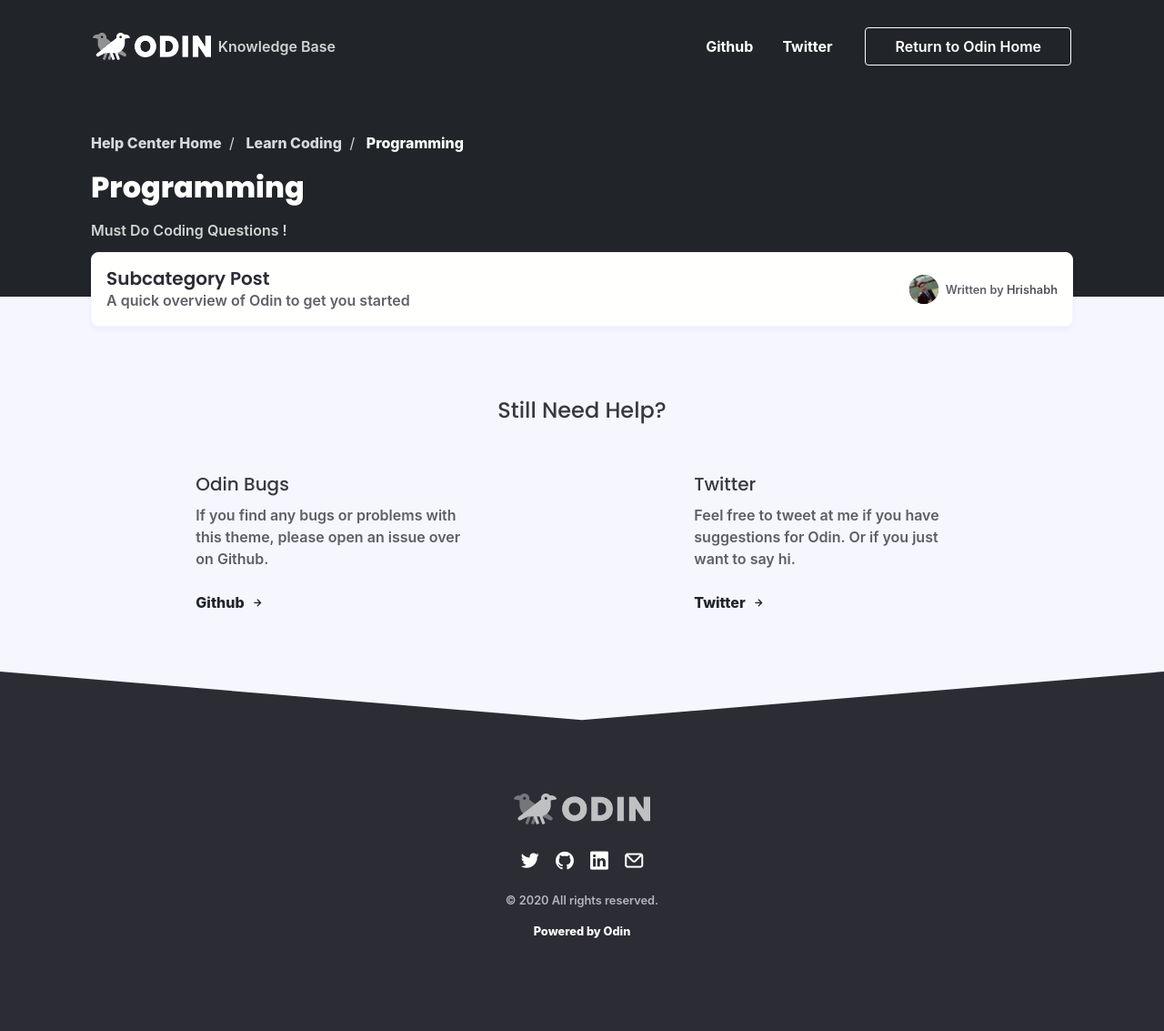
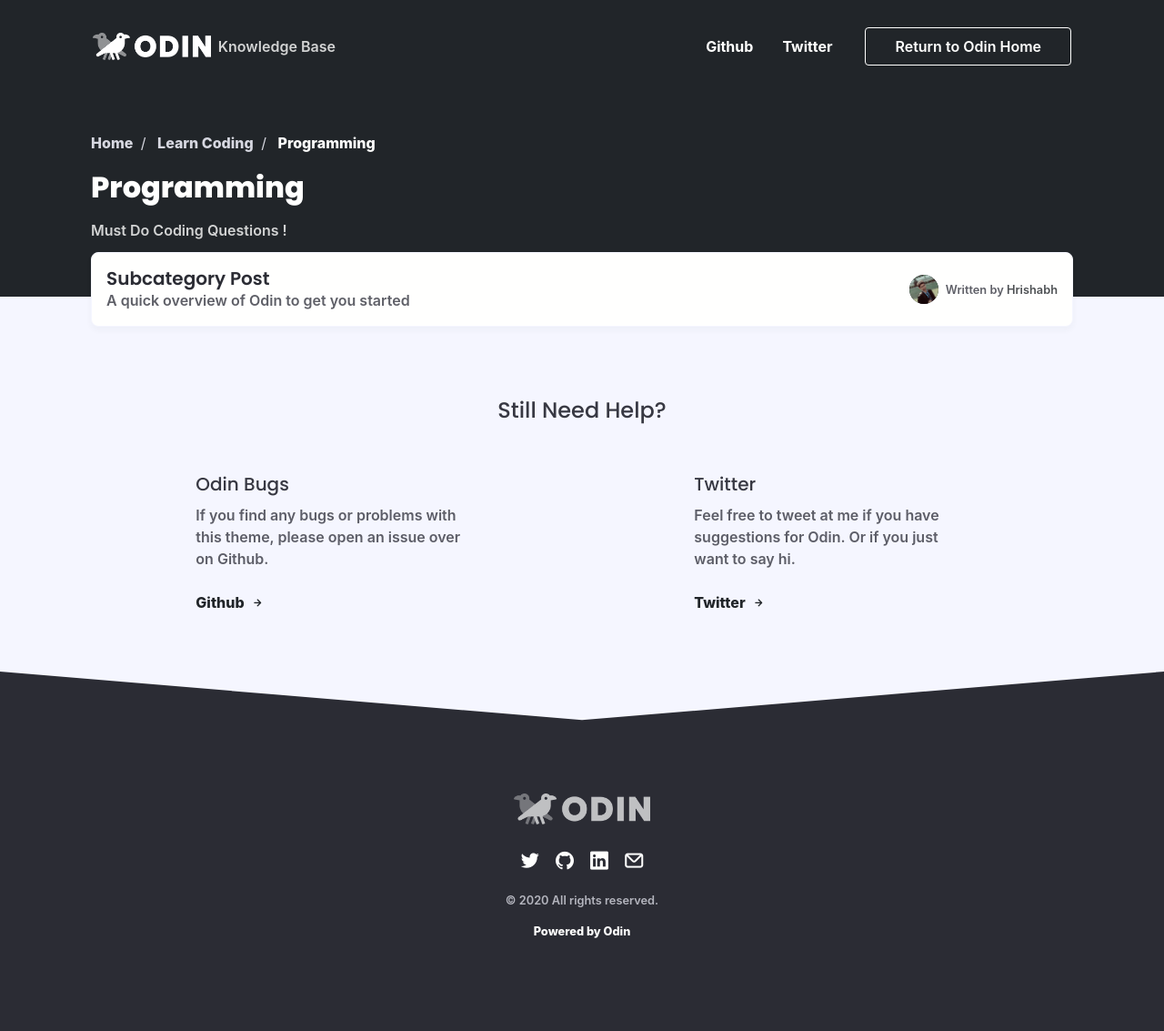
Before and after one commit to h4rishabh/hrish4bh.github.io-Old, a Jekyll site: the page built from subcategory-one.html, in a window 1280 px wide. Shown: the whole page at 91% size. Built offline with Jekyll 4.4.1, drawn with Linux system fonts in a browser that asks for light colours; nearby versions of some CDN libraries; some web fonts are replaced; comment, search, counter and statistics services are not loaded.

Commit message:
Some Changes

```diff
--- a/_layouts/category.html
+++ b/_layouts/category.html
@@ -15,7 +15,7 @@ layout: default
       <div class="column col-12">
         <ul class="breadcrumb">
           <li class="breadcrumb-item">
-            <a href="{{ site.url }}{{ site.baseurl }}">Help Center Home</a>
+            <a href="{{ site.url }}{{ site.baseurl }}">Home</a>
           </li>
           <li class="breadcrumb-item">
             <a href="#">{{ page_category.name }}</a>
--- a/_layouts/post.html
+++ b/_layouts/post.html
@@ -15,7 +15,7 @@ layout: default
         <div class="column col-12">
           <ul class="breadcrumb">
             <li class="breadcrumb-item">
-              <a href="{{ site.url }}{{ site.baseurl }}">Help Center Home</a>
+              <a href="{{ site.url }}{{ site.baseurl }}">Home</a>
             </li>
             <li class="breadcrumb-item">
               <a href="../{{ page.category }}">{{ page_category.name }}</a>
--- a/_layouts/subcategory.html
+++ b/_layouts/subcategory.html
@@ -15,7 +15,7 @@ layout: default
       <div class="column col-12">
         <ul class="breadcrumb">
           <li class="breadcrumb-item">
-            <a href="https://{{ site.url }}{{ site.baseurl }}">Help Center Home</a>
+            <a href="https://{{ site.url }}{{ site.baseurl }}">Home</a>
           </li>
           <li class="breadcrumb-item">
             <a href="https://{{ site.url }}{{ site.baseurl }}/{{ page_subcategory.parent-category | slugify }}">{{ page_subcategory.parent-category-name }}</a>
```
